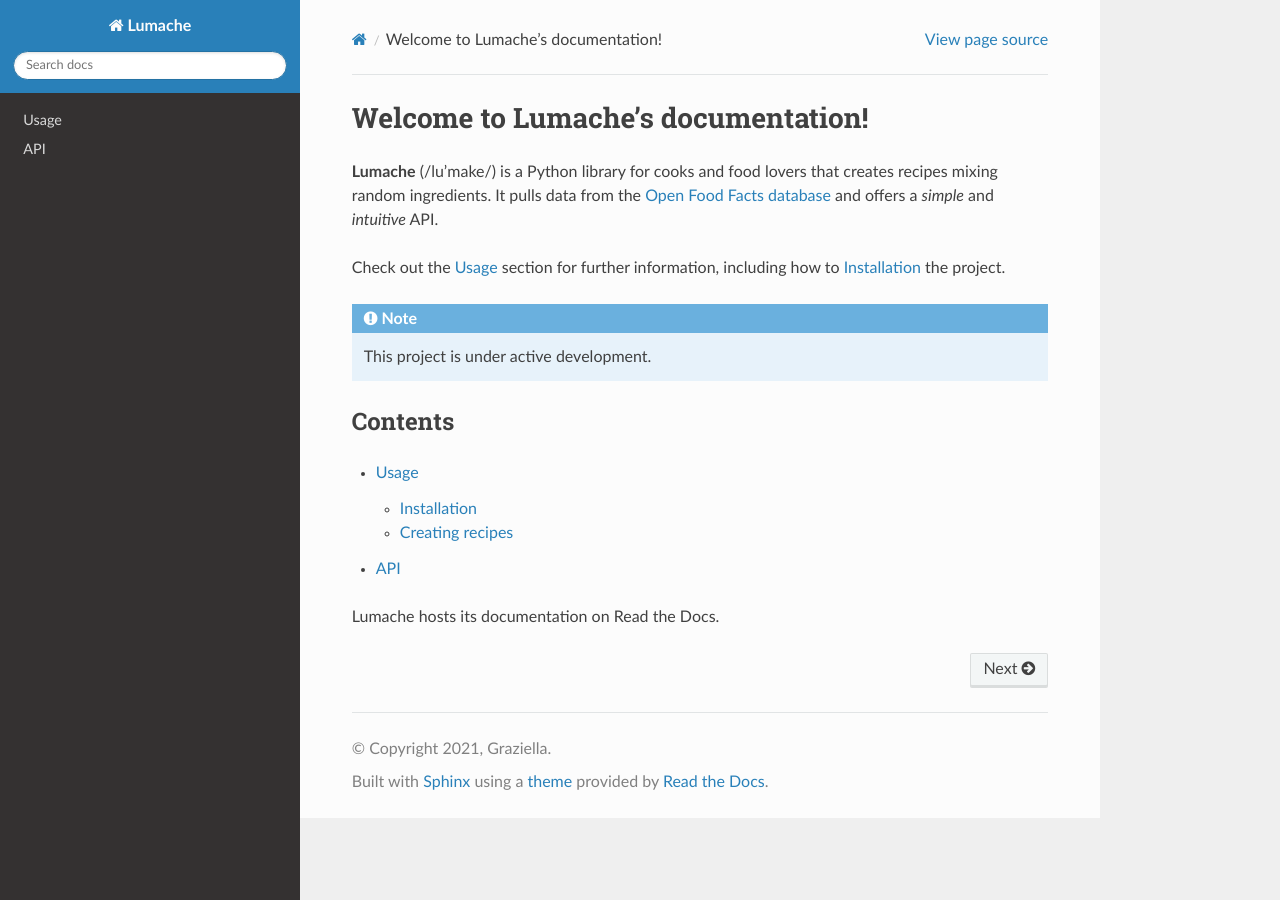
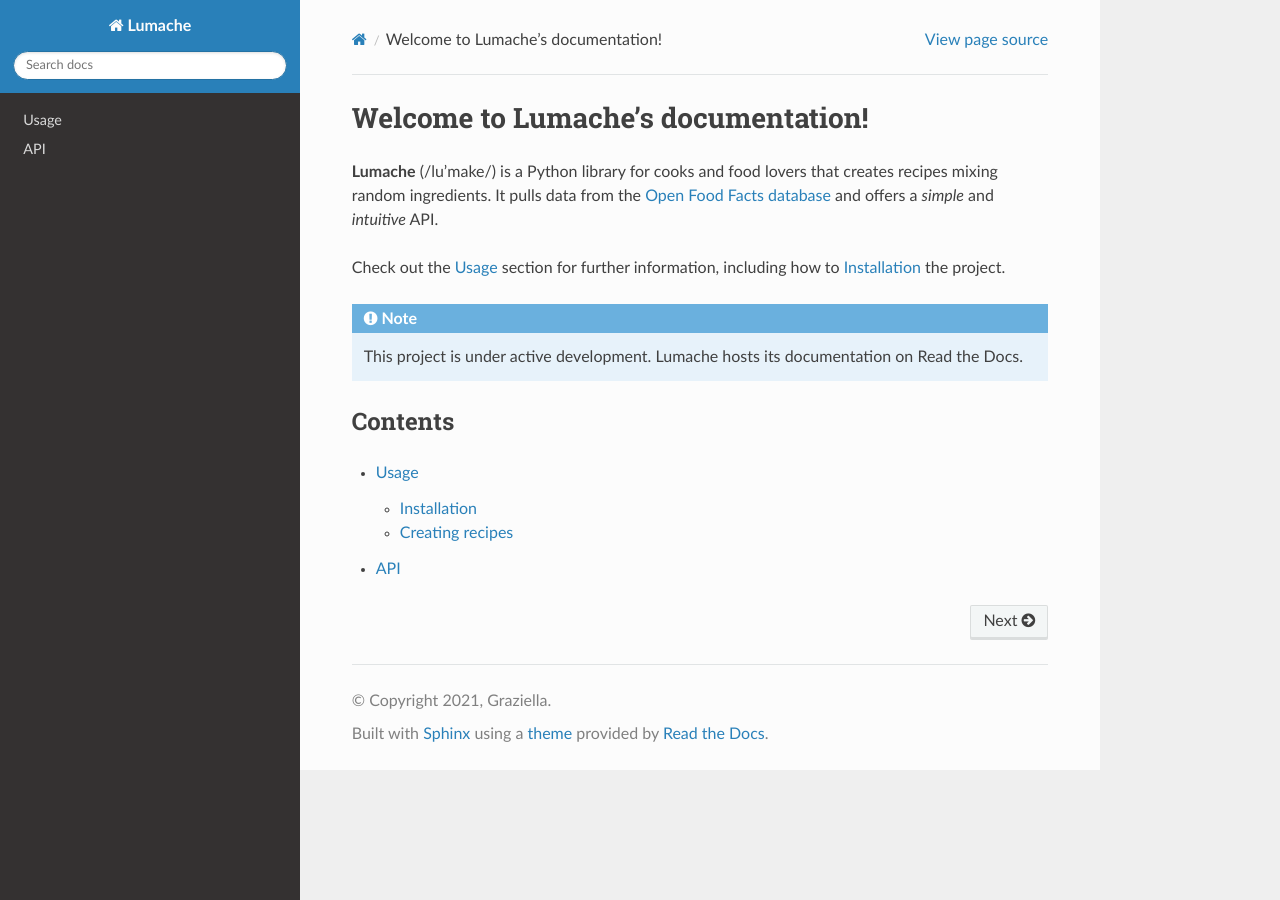
Before and after one commit to chloetechsquare/rtd-tutorial, a Sphinx documentation site: the page built from docs/source/index.rst, in a window 1280 px wide. Built offline with Sphinx 7.4.7 and the Read the Docs theme 3.1.0, drawn with Linux system fonts in a browser that asks for light colours; part of the change alters nothing that is shown.

```diff
--- a/docs/source/index.rst
+++ b/docs/source/index.rst
@@ -12,6 +12,7 @@ how to :ref:`installation` the project.
 .. note::
 
    This project is under active development.
+   Lumache hosts its documentation on Read the Docs.
 
 Contents
 --------
@@ -20,4 +21,3 @@ Contents
 
    usage
    api
-Lumache hosts its documentation on Read the Docs.
```
